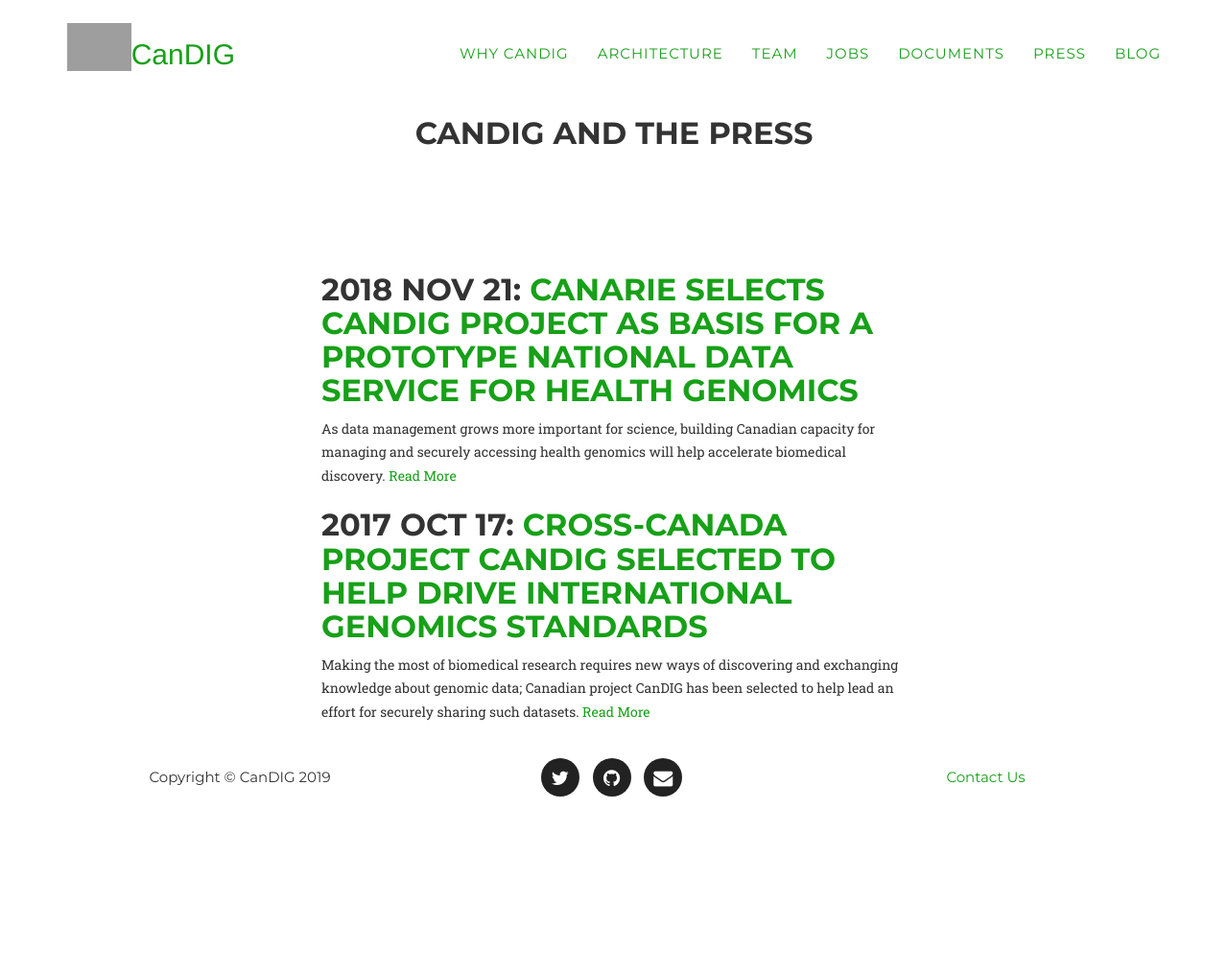
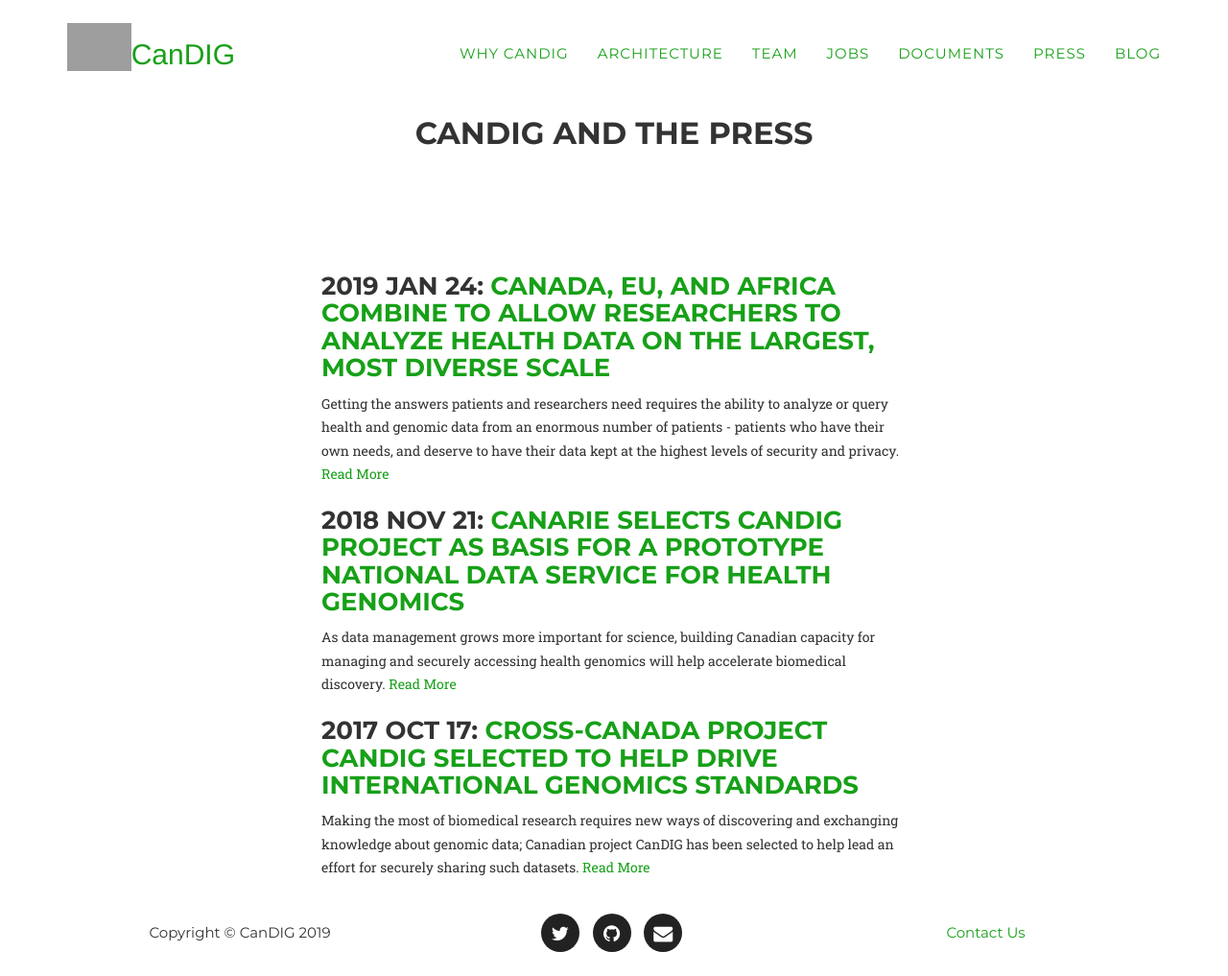
Before and after one commit to CanDIG/candig.github.io, a Jekyll site: the page built from _pages/press.md, in a window 1280 px wide and 1017 px high. Shown: the whole window at 96% size. Built offline with Jekyll 4.4.1, drawn with Linux system fonts in a browser that asks for light colours; some web fonts are replaced; grey boxes are pictures that could not be loaded.

Commit message:
Cineca project

```diff
--- a/_pages/press.md
+++ b/_pages/press.md
@@ -5,13 +5,19 @@
 sitemap:
   priority: 1.0
   changefreq: 'weekly'
-
 ---
 
-## 2018 Nov 21: [CANARIE selects CanDIG project as basis for a prototype National Data Service for Health Genomics](releases/candig_chord_genomics_data_management.html)
+### 2019 Jan 24: [Canada, EU, and Africa combine to allow researchers to analyze health data on the largest, most diverse scale](releases/candig_cineca_project.html)
+
+Getting the answers patients and researchers need requires the
+ability to analyze or query health and genomic data from an enormous
+number of patients - patients who have their own needs, and deserve to
+have their data kept at the highest levels of security and privacy. [Read More](releases/candig_cineca_project.html)
+
+### 2018 Nov 21: [CANARIE selects CanDIG project as basis for a prototype National Data Service for Health Genomics](releases/candig_chord_genomics_data_management.html)
 
 As data management grows more important for science, building Canadian capacity for managing and securely accessing health genomics will help accelerate biomedical discovery. [Read More](releases/candig_chord_genomics_data_management.html)
 
-## 2017 Oct 17: [Cross-Canada Project CanDIG Selected to Help Drive International Genomics Standards](releases/candig_joins_ga4gh.html)
+### 2017 Oct 17: [Cross-Canada Project CanDIG Selected to Help Drive International Genomics Standards](releases/candig_joins_ga4gh.html)
 
  Making the most of biomedical research requires new ways of discovering and exchanging knowledge about genomic data; Canadian project CanDIG has been selected to help lead an effort for securely sharing such datasets. [Read More](releases/candig_joins_ga4gh.html)
```
Also changed, not shown: _pages/releases/candig_cineca_project.md (added, +85 -0 lines), img/logos/cineca_vsmall.png (added).
